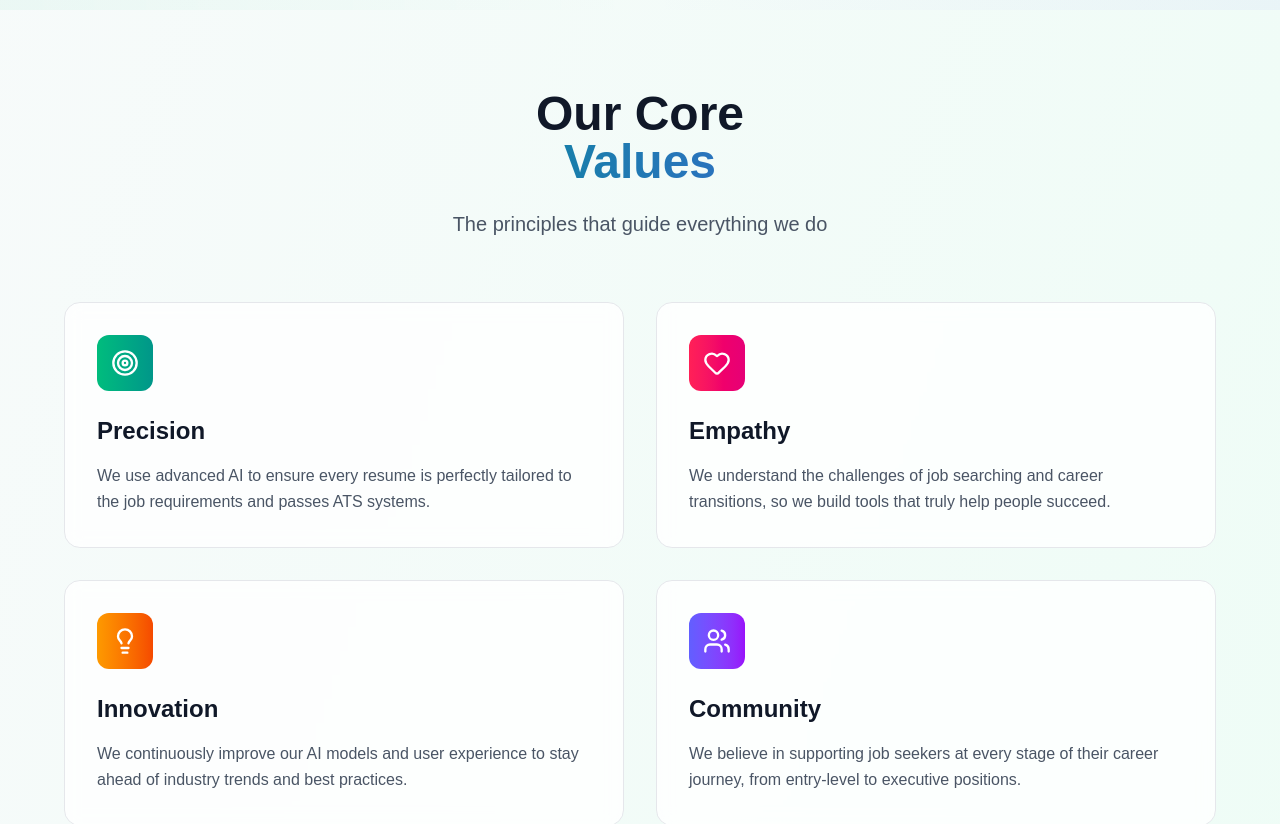
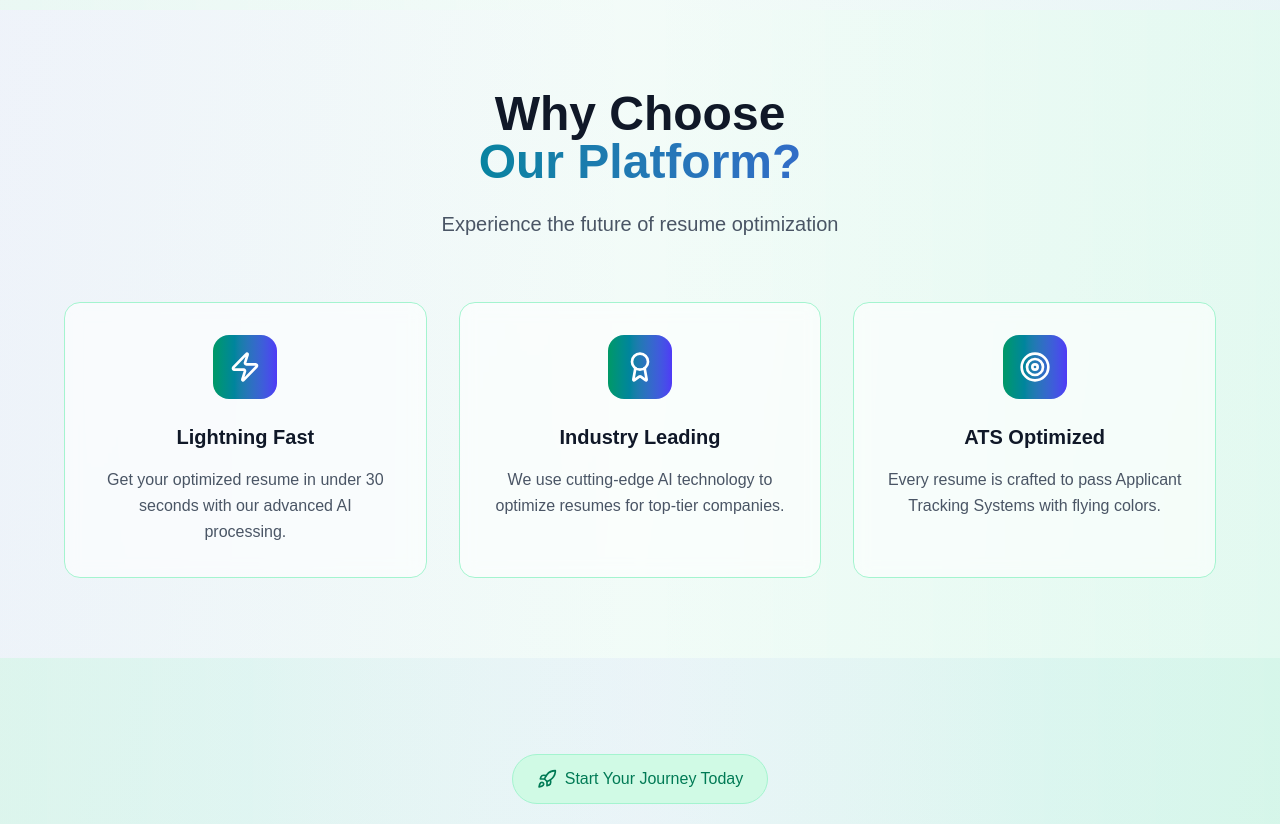
Before and after one commit to Anoop-710/resumeAi, a Next.js app: page /about in a window 1280 px wide. Shown: the part 1260-2084 px from the top of the page. Built offline with nearby package versions, Linux system fonts and the light colour scheme.

Commit message:
pdf upload fixed

```diff
--- a/app/about/page.tsx
+++ b/app/about/page.tsx
@@ -9,33 +9,6 @@ import { useDarkMode } from '../../contexts/DarkModeContext';
 
 export default function AboutPage() {
     const { darkMode } = useDarkMode();
-
-    const values = [
-        {
-            icon: Target,
-            title: 'Precision',
-            description: 'We use advanced AI to ensure every resume is perfectly tailored to the job requirements and passes ATS systems.',
-            color: 'from-emerald-500 to-teal-600'
-        },
-        {
-            icon: Heart,
-            title: 'Empathy',
-            description: 'We understand the challenges of job searching and career transitions, so we build tools that truly help people succeed.',
-            color: 'from-rose-500 to-pink-600'
-        },
-        {
-            icon: Lightbulb,
-            title: 'Innovation',
-            description: 'We continuously improve our AI models and user experience to stay ahead of industry trends and best practices.',
-            color: 'from-amber-500 to-orange-600'
-        },
-        {
-            icon: Users,
-            title: 'Community',
-            description: 'We believe in supporting job seekers at every stage of their career journey, from entry-level to executive positions.',
-            color: 'from-indigo-500 to-purple-600'
-        }
-    ];
 
     const stats = [
         { number: '500+', label: 'Resumes Optimized', icon: TrendingUp },
@@ -52,7 +25,7 @@ export default function AboutPage() {
         {
             icon: Award,
             title: 'Industry Leading',
-            description: 'Trusted by professionals across all industries and experience levels.'
+            description: 'We use cutting-edge AI technology to optimize resumes for top-tier companies.'
         },
         {
             icon: Target,
@@ -183,57 +156,6 @@ export default function AboutPage() {
                                     <div className={`font-semibold text-lg ${darkMode ? 'text-emerald-200' : 'text-gray-700'}`}>
                                         {stat.label}
                                     </div>
-                                </motion.div>
-                            );
-                        })}
-                    </div>
-                </div>
-            </section>
-
-            {/* Values Section */}
-            <section className="py-20 px-4 sm:px-6 lg:px-8">
-                <div className="max-w-6xl mx-auto">
-                    <motion.div
-                        initial={{ opacity: 0, y: 30 }}
-                        animate={{ opacity: 1, y: 0 }}
-                        transition={{ duration: 0.6 }}
-                        className="text-center mb-16"
-                    >
-                        <h2 className={`text-3xl md:text-5xl font-bold mb-6 ${darkMode ? 'text-white' : 'text-gray-900'}`}>
-                            Our Core
-                            <span className={`block bg-gradient-to-r ${darkMode ? 'from-emerald-400 to-indigo-400' : 'from-emerald-600 to-indigo-600'} bg-clip-text text-transparent`}>
-                                Values
-                            </span>
-                        </h2>
-                        <p className={`${darkMode ? 'text-emerald-200' : 'text-gray-600'} text-xl max-w-3xl mx-auto`}>
-                            The principles that guide everything we do
-                        </p>
-                    </motion.div>
-
-                    <div className="grid grid-cols-1 md:grid-cols-2 gap-8">
-                        {values.map((value, index) => {
-                            const IconComponent = value.icon;
-                            return (
-                                <motion.div
-                                    key={index}
-                                    initial={{ opacity: 0, x: index % 2 === 0 ? -30 : 30 }}
-                                    animate={{ opacity: 1, x: 0 }}
-                                    transition={{ duration: 0.6, delay: index * 0.1 }}
-                                    whileHover={{ scale: 1.02, y: -5 }}
-                                    className={`group p-8 rounded-2xl transition-all duration-300 ${darkMode
-                                        ? 'bg-gray-800/50 border border-gray-700 hover:border-emerald-500/30'
-                                        : 'bg-white/80 border border-gray-200 hover:border-emerald-300'
-                                        } backdrop-blur-sm hover:shadow-xl`}
-                                >
-                                    <div className={`inline-flex items-center justify-center w-14 h-14 rounded-xl mb-6 bg-gradient-to-r ${value.color} text-white group-hover:scale-110 transition-transform duration-300`}>
-                                        <IconComponent className="h-7 w-7" />
-                                    </div>
-                                    <h3 className={`text-2xl font-bold mb-4 ${darkMode ? 'text-white' : 'text-gray-900'}`}>
-                                        {value.title}
-                                    </h3>
-                                    <p className={`${darkMode ? 'text-emerald-200' : 'text-gray-600'} leading-relaxed`}>
-                                        {value.description}
-                                    </p>
                                 </motion.div>
                             );
                         })}
```
Also changed, not shown: 1 other file (tests, documents, lock files or other folders).
